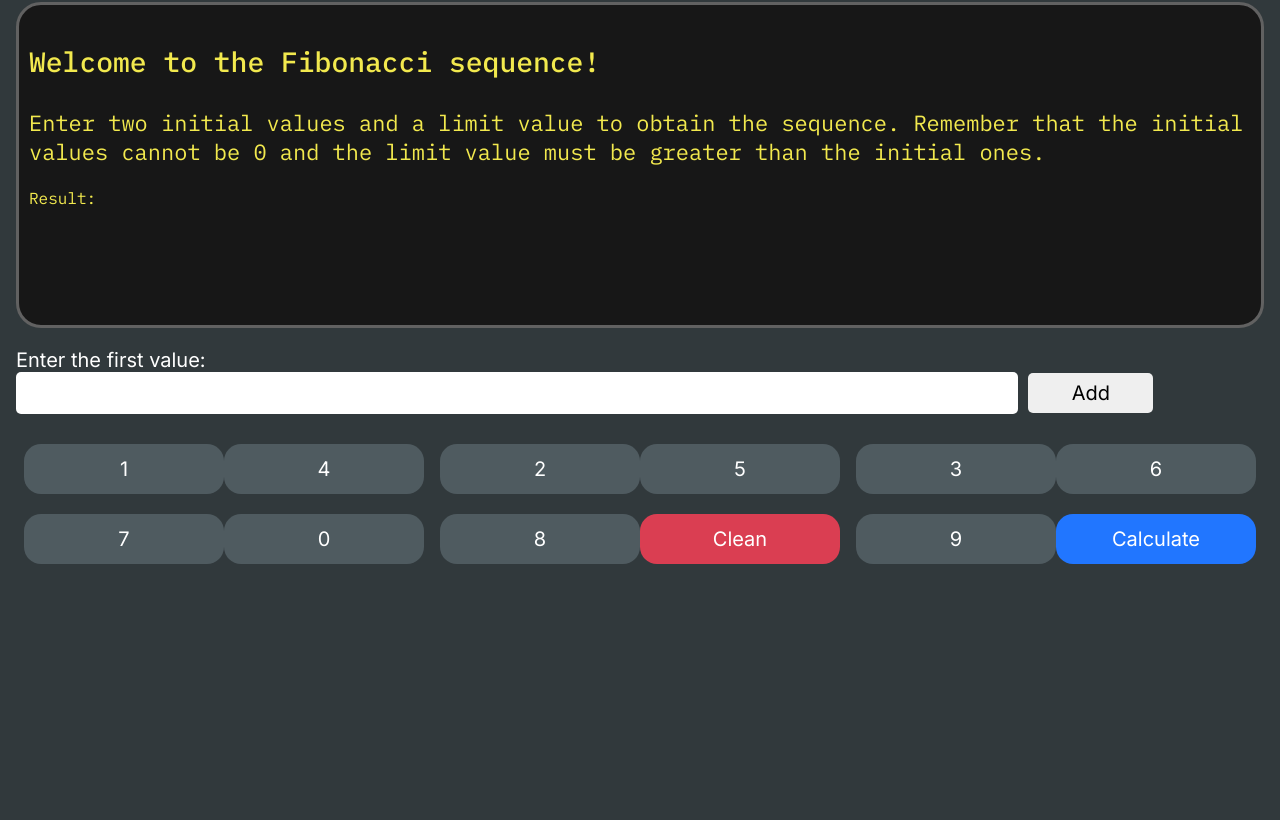
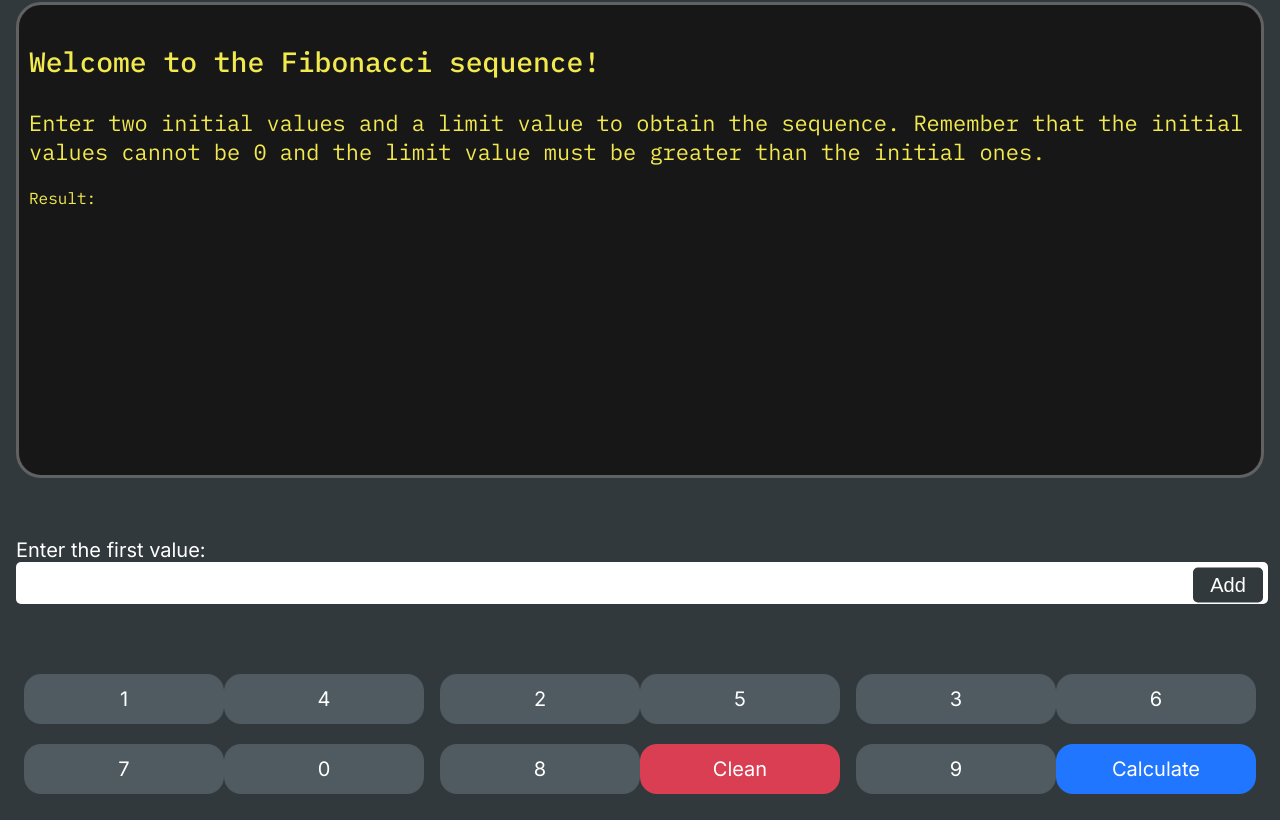
Before and after one commit to lhmontech/Python-calculator-2.0, a React (Create React App) app in the folder Calculator-frontend/: page /fibonacci in a window 1280 px wide. Shown: the part 970-1790 px from the top of the page. Before the commit the page ends 1560 px from the top, so only its background shows below. Built offline with nearby package versions, Linux system fonts and the light colour scheme.

Commit message:
fibonacci page working

```diff
--- a/Calculator-frontend/src/App.css
+++ b/Calculator-frontend/src/App.css
@@ -2,7 +2,7 @@
 @import url('https://fonts.googleapis.com/css2?family=IBM+Plex+Mono:ital,wght@0,100;0,200;0,300;0,400;0,500;0,600;0,700;1,100;1,200;1,300;1,400;1,500;1,600;1,700&display=swap');
 
 body {
-  background: #31393C
+  background: #31393C;
 }
 
 .App {
@@ -77,13 +77,17 @@ body {
   background: #171717;
   padding: 10px;
   min-width: 300px;
-  height: 40%;
+  height: 450px;
   min-height: 300px;
   color: #F2E94E;
   border: 3px solid #616161;
   border-radius: 25px;
   font-family: 'IBM Plex Mono';
   font-style: normal;
+}
+
+.Monitor ul {
+  list-style: none;
 }
 
 .Monitor p:nth-child(1) {
@@ -96,24 +100,35 @@ body {
 }
 
 .Forms {
-  margin: 20px 0;
-  display: flex;
-  align-items: center;
-  gap: 20px;
+  position: relative;
+  width: 100%;
+  margin: 60px 0;
+  font-family: 'Inter';
+  font-style: normal;
+  font-weight: 500;
+  font-size: 20px;
+  color: #FFFFFF;
 }
 
 .Forms button {
   font-size: 20px;
-  font-family: 'Inter';
-  font-style: normal;
-  height: 40px;
-  width: 10%;
-  margin-left: 10px;
+  background: #31393C;
+  color: #FFFFFF;
   border: none;
+  top: 70%;
   border-radius: 5px;
+  position: absolute;
+  right: 1px;
+  transform: translateY(-50%);
+  width: 70px;
+  height: 35px;
   cursor: pointer;
-  position: relative;
-  z-index: 2;
+  z-index: 10;
+}
+
+.Forms button:disabled {
+  background: #6b7c83;
+  cursor: default;
 }
 
 .Forms label {
@@ -132,7 +147,7 @@ body {
   font-family: 'Inter';
   font-style: normal;
   height: 40px;
-  width: 80%;
+  width: 100%;
   border: none;
   border-radius: 5px;
 }
--- a/Calculator-frontend/src/components/Keypad.jsx
+++ b/Calculator-frontend/src/components/Keypad.jsx
@@ -1,15 +1,31 @@
 import '../App.css';
 import { useState } from "react";
 
-function Keypad({setCurrentValue, setValues}) {
+function Keypad({setCurrentValue, setValues, values, operation}) {
 
   function onKeyPress(num) {
-  setCurrentValue(prev => prev + num);
+    setCurrentValue(prev => prev + num);
   }
 
   function handleDelete() {
     setValues([]);
     setCurrentValue("");
+  }
+
+  function handleCalculate() {
+    const endpoint = `http://localhost:5000/${operation}`;
+
+    fetch(endpoint, {
+      method: "POST",
+      headers: { "Content-Type": "application/json"},
+      body: JSON.stringify({ values: values}),
+    })
+      .then((res) => res.json())
+      .then((data) => {
+        console.log("Result:", data);
+        setResult(data);
+      })
+      .catch((err) => console.log("Error:", err));
   }
 
   return (
@@ -30,7 +46,7 @@ function Keypad({setCurrentValue, setValues}) {
         <button onClick={() => onKeyPress('3')}>3</button>
         <button onClick={() => onKeyPress('6')}>6</button>
         <button onClick={() => onKeyPress('9')}>9</button>
-        <button className='Calc_but'>Calculate</button>
+        <button className='Calc_but' onClick={handleCalculate}>Calculate</button>
       </div>
     </div>
     );
--- a/Calculator-frontend/src/pages/Fibonacci.jsx
+++ b/Calculator-frontend/src/pages/Fibonacci.jsx
@@ -7,10 +7,12 @@ function Fibonacci() {
   const [values, setValues] = useState([]);
   const maxValues = 3;
   const isAddDisabled = values.length >= maxValues;
+  const [result, setResult] = useState(null);
 
   function handleAdd() {
-  setValues(prev => [...prev, currentValue]);
-  setCurrentValue("");
+    if (currentValue.trim() === "") return;
+    setValues(prev => [...prev, Number(currentValue)]);
+    setCurrentValue("");
   }
   return (
     <div className='Result_area'>
@@ -25,13 +27,18 @@ function Fibonacci() {
           <p>Result:</p>
         </div>
         <div className='Forms'>
-                <label>Enter the first value:<br />
-                  <input type="number" value={currentValue} onChange={(e) => setCurrentValue(e.target.value)}/>
+                Enter the first value:<br />
+                <input type="number" value={currentValue} onChange={(e) => setCurrentValue(e.target.value)}/>
                 <button onClick={handleAdd} disabled={isAddDisabled}>Add</button>
-                </label>
 
         </div>
-        <Keypad setCurrentValue={setCurrentValue} setValues={setValues} />
+        <Keypad
+          setCurrentValue={setCurrentValue}
+          setValues={setValues}
+          values={values}
+          operation="fibonacci"
+          setResult={setResult}
+        />
     </div>
   );
 }
```
